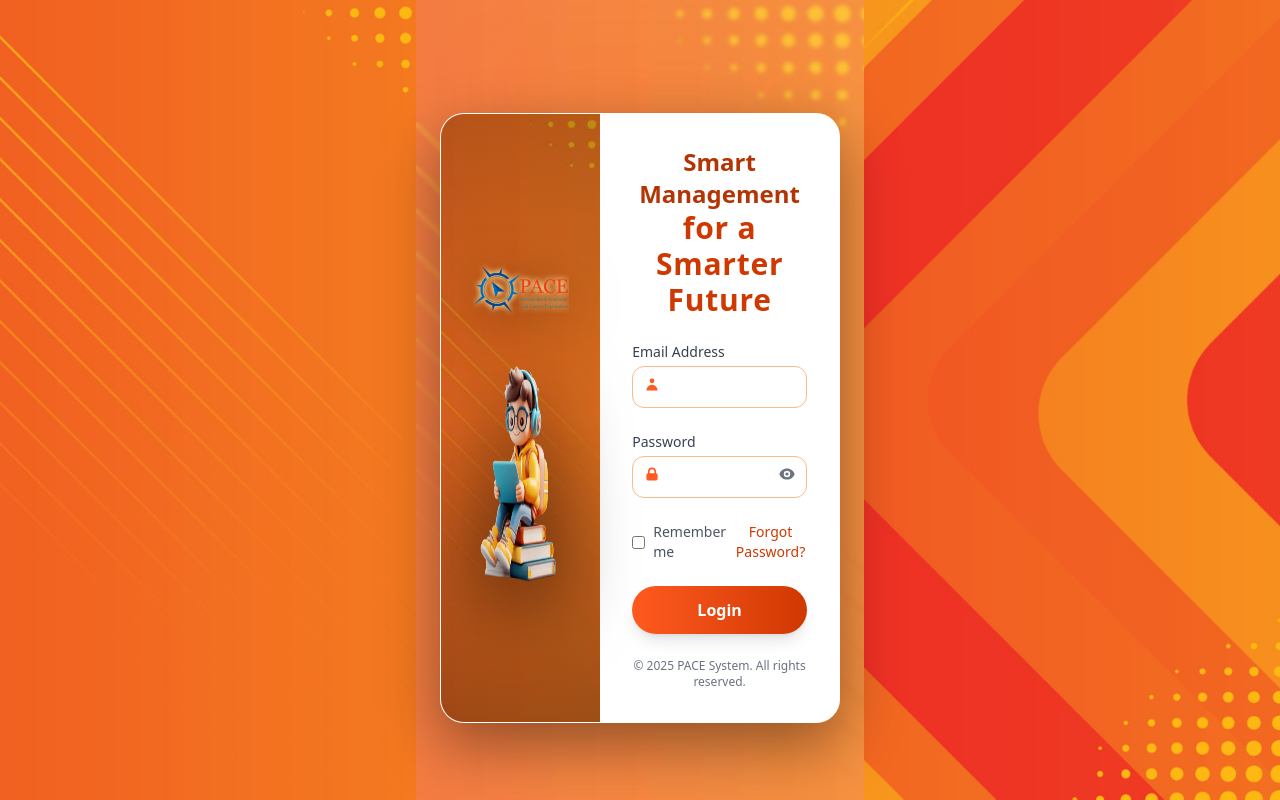
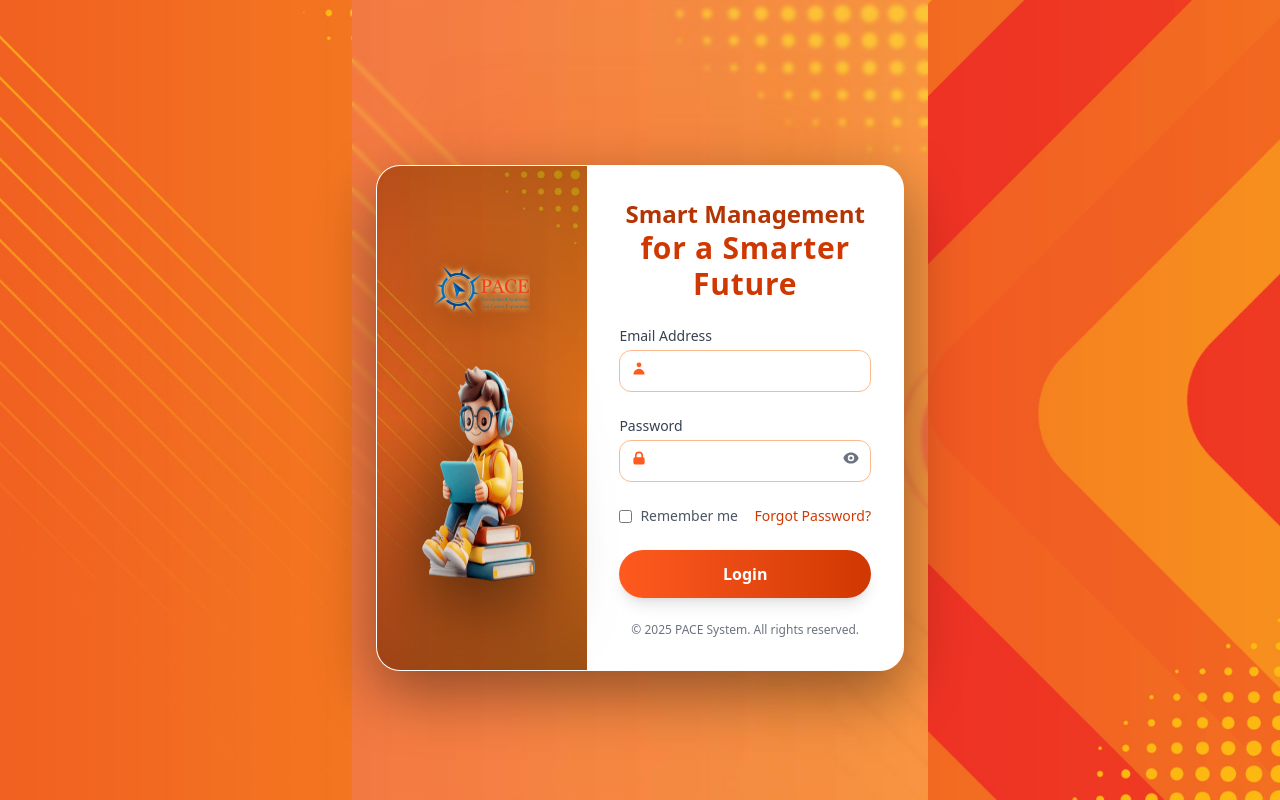
Before and after one commit to MarkDenver01/pace_app, a React (Vite) app: page /login in a window 1280 px wide. Built offline with nearby package versions, Linux system fonts and the light colour scheme.

Commit message:
update app.tsx

```diff
--- a/src/App.tsx
+++ b/src/App.tsx
@@ -46,7 +46,7 @@ function App() {
             : {}
         }
       >
-        <div className={isAuthPage ? "z-10 w-full max-w-md mx-auto" : "w-full"}>
+        <div className={isAuthPage ? "z-10 w-full max-w-xl mx-auto" : "w-full"}>
           <Routes>
             {/* Homepage → Landing Page */}
             <Route path="/" element={<PaceLandingPage />} />
```
